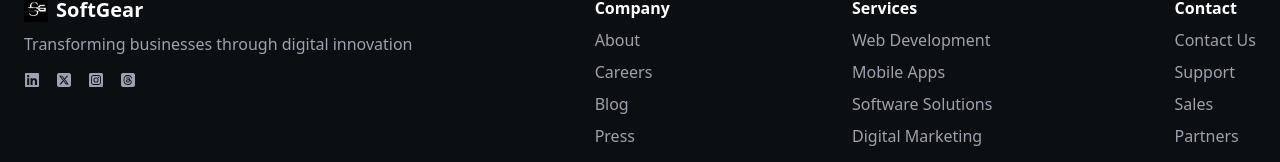
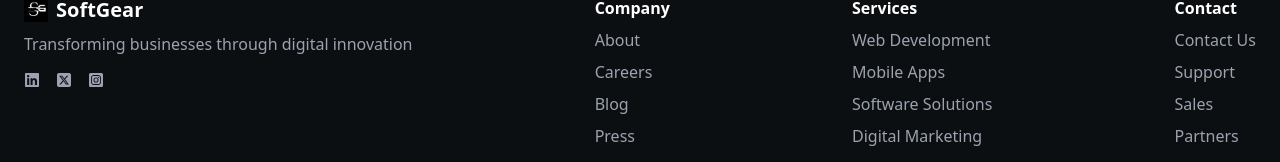
Before and after one commit to softgearwithus/softgear-Technologies, a React (Vite) app: page / in a window 1280 px wide. Shown: the part 2701-2863 px from the top of the page. Built offline with nearby package versions, Linux system fonts and the light colour scheme.

Commit message:
changes in footer section

```diff
--- a/src/components/Footer.jsx
+++ b/src/components/Footer.jsx
@@ -39,9 +39,6 @@ export default function Footer() {
               className="hover:text-white"
             >
               <FaInstagramSquare />
-            </a>
-            <a href="#" className="hover:text-white">
-              <FaSquareThreads />
             </a>
           </div>
         </div>
```
